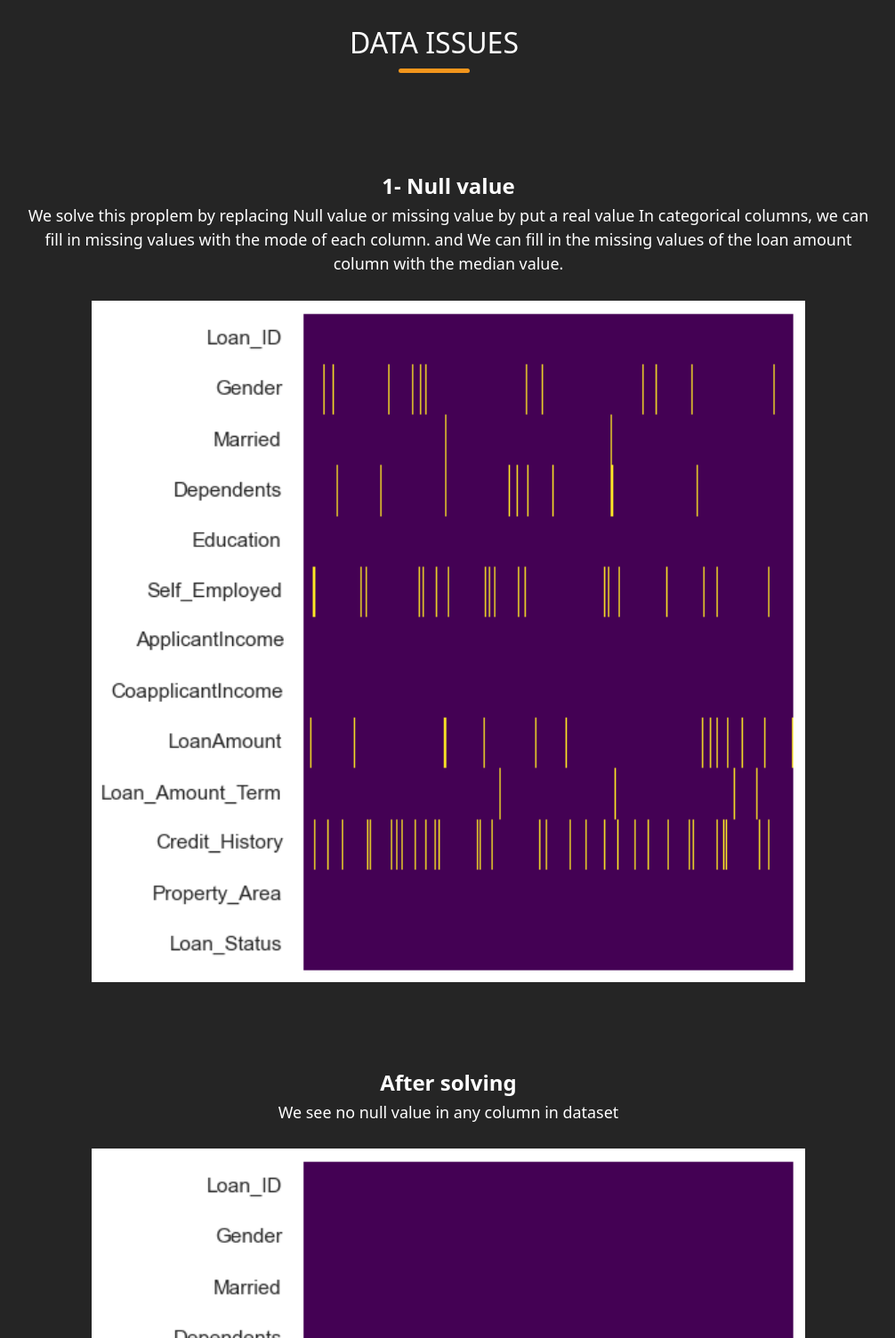
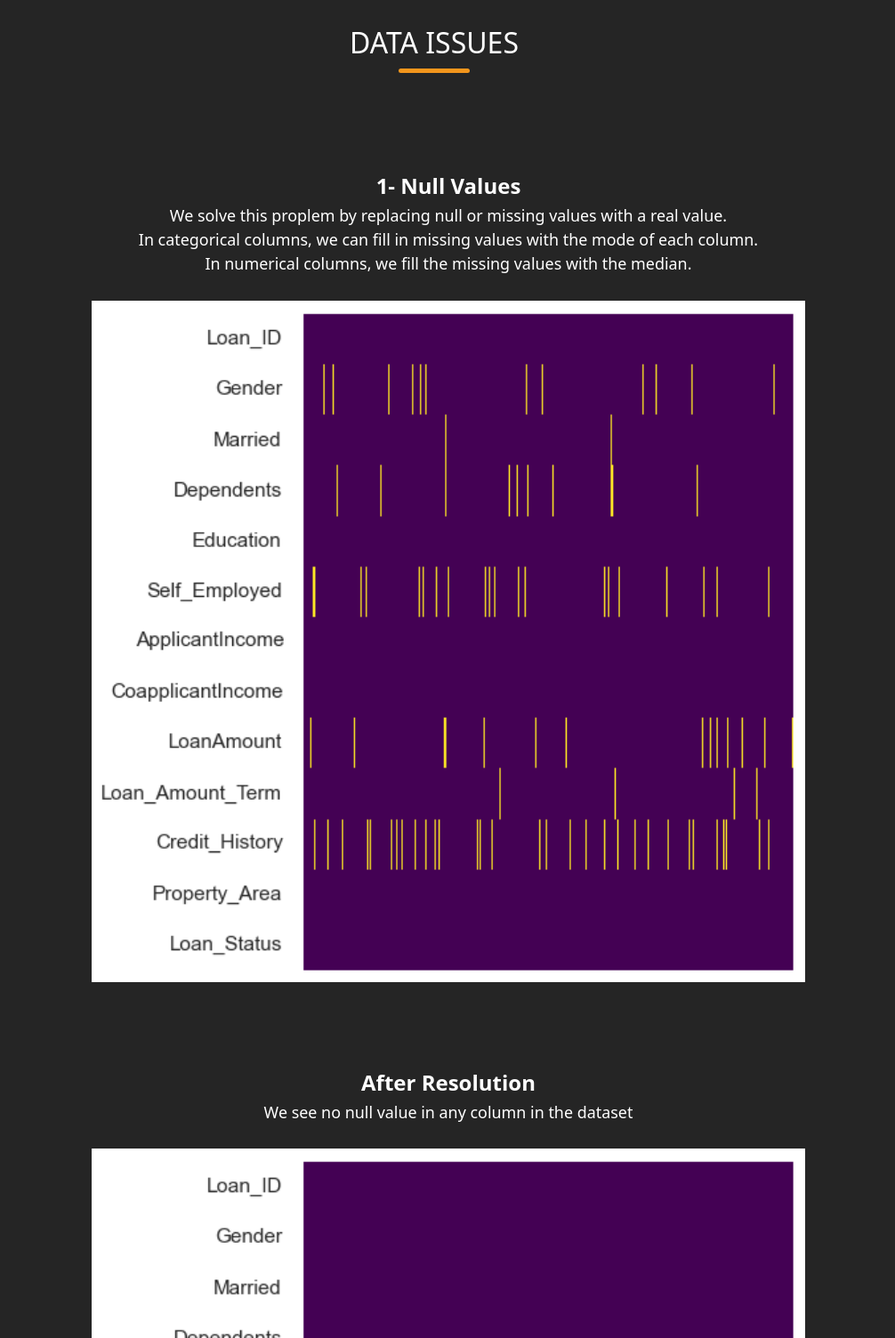
Before and after one commit to Majd318381/loan-prediction-app, a Flask app: page /data-issues in a window 1280 px wide. Shown: the part 137-1641 px from the top of the page at 89% size, without its empty margins (152-1158 px from the left). Run offline with Flask 3, Linux system fonts and the light colour scheme; parts of the project's set-up code (start-up, migrations or seed data) failed here and were passed over; some libraries are stand-ins or nearby versions.

Commit message:
some enhancement to the text

```diff
--- a/templates/data-issues.html
+++ b/templates/data-issues.html
@@ -18,10 +18,11 @@
                 <ul class="menu-list">
                      <li class="menu-item">
                          <div class="menu-details">
-                            <h3 class="name">1- Null value</h3>
-                            <p class="text">We solve this proplem by replacing Null value or missing value
-                                by put a real value In categorical columns, we can fill in missing values with the mode of each column.
-                                and We can fill in the missing values of the loan amount column with the median value.
+                            <h3 class="name">1- Null Values</h3>
+                            <p class="text">
+                                We solve this proplem by replacing null or missing values with a real value.<br/>
+                                In categorical columns, we can fill in missing values with the mode of each column.<br/>
+                                In numerical columns, we fill the missing values with the median.
                             </p>
                             </div>
                         <img src="{{ url_for('static', filename='img/loan.png') }}" alt="not found" class="menu-img">
@@ -29,8 +30,8 @@
                      </li>
                     <li class="menu-item">
                         <div class="menu-details">
-                            <h3 class="name">After solving  </h3>
-                            <p class="text">We see no null value in any column in dataset </p>
+                            <h3 class="name">After Resolution</h3>
+                            <p class="text">We see no null value in any column in the dataset </p>
                             </div>
                         <img src="{{ url_for('static', filename='img/heatmapafter.png') }}" alt="not found" class="menu-img">
 
@@ -38,7 +39,7 @@
                      <hr style="width:100%;">
                        <li class="menu-item">
                         <div class="menu-details">
-                            <h3 class="name">2- Outliers  </h3>
+                            <h3 class="name">2- Outliers</h3>
                             <p class="text">Outliers in a dataset are data points that significantly deviate from the majority of the other values.
                                  They can be either unusually high or unusually low compared to the rest of the data
                                  </p>
@@ -50,11 +51,12 @@
                      </li>
                       <li class="menu-item">
                         <div class="menu-details">
-                            <h3 class="name">After Solving </h3>
-                            <p class="text">We was used The interquartile (IQR) method of outlier detection uses 1.5 as its
-                                 scale to detect outliers because it most closely follows Gaussian distribution. As a result,
-                                  the method dictates that any data point that's
-                                1.5 points below the lower bound quartile or above the upper bound quartile is an outlier
+                            <h3 class="name">After Resolution</h3>
+                            <p class="text">
+                                We used the interquartile (IQR) method of outlier detection uses 1.5 as its scale
+                                to detect outliers because it most closely follows Gaussian distribution.
+                                As a result, the method dictates that any data point that's
+                                1.5 points below the lower bound quartile or above the upper bound quartile is an outlier.
                                  </p>
 
                         </div>
@@ -65,10 +67,10 @@
                      <hr style="width: 100%;" />
                      <li class="menu-item">
                         <div class="menu-details">
-                            <h3 class="name">3- Standardization transforms of data </h3>
-                            <p class="text">We was used The StandardScaler model to removes the mean and scales the data to unit variance.
-                                 The scaling shrinks the range of the feature values as shown in the left figure below. However, the outliers have
-                                an influence when computing the empirical mean and standard deviation</p>
+                            <h3 class="name">3- Standardization of Data</h3>
+                            <p class="text">We used the StandardScaler model to remove the mean and scale the data to unit variance.
+                                 The scaling shrinks the range of the feature values as shown in the left figure below.
+                                 However, the outliers have an influence when computing the empirical mean and standard deviation</p>
                         </div>
                         <img src="{{ url_for('static', filename='img/Scatter Plot.png') }}" alt="not found" class="menu-img">
 
@@ -76,7 +78,7 @@
                      </li>
                       <li class="menu-item">
                         <div class="menu-details">
-                            <h3 class="name">After Solving </h3>
+                            <h3 class="name">After Resolution </h3>
 
                         </div>
                         <img src="{{ url_for('static', filename='img/scatterafter.png') }}" alt="not found" class="menu-img">
@@ -86,10 +88,10 @@
                      <hr style="width: 100%; " />
                      <li class="menu-item">
                          <div class="menu-details">
-                            <h3 class="name">4- The Strange Data  </h3>
-                            <p class="text">We found  a strange data like +3 in  Dependents so we use <span style="color: yellow;">LabelEncode model</span> for processing this
-                                  and we convert categorical column into numerical
-                                 ones by using the model </p>
+                            <h3 class="name">4- Strange Data  </h3>
+                            <p class="text">We found a strange data like 3+ in dependents column.
+                                so we used <span style="color: yellow;">LabelEncoder</span> for processing this
+                                and we converted the categorical column into a numerical one.</p>
                         </div>
 
                      </li>
```
